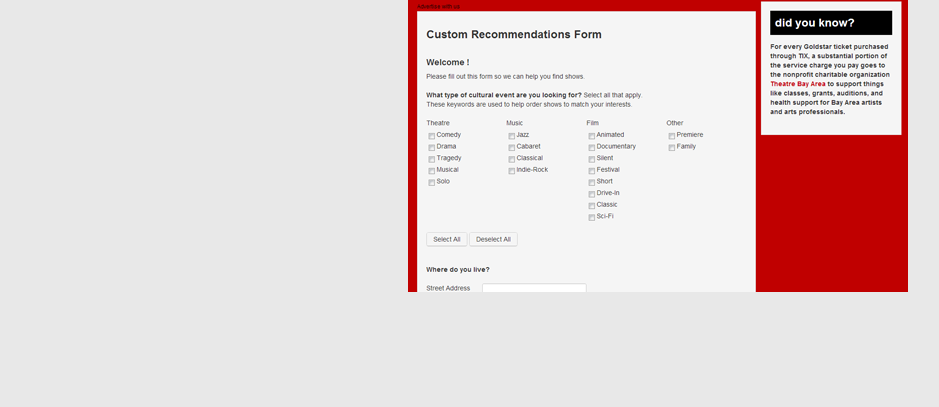
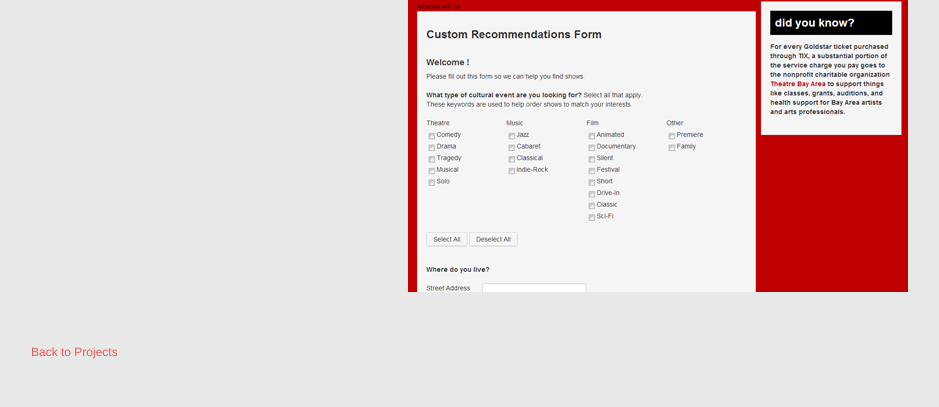
Before and after one commit to christinaguo/christinaguo, a Django app: template portfolio/templates/gamma/project.html in a window 1280 px wide. Shown: the part 548-955 px from the top of the page, without its empty margins (157-1096 px from the left). Before the commit the page ends 840 px from the top, so only its background shows below. Run offline with Django 3.2, Linux system fonts and the light colour scheme; the template is opened without the code that fills it: values that come from a table or form of the project are taken from there, others are empty; data comes from the database, SQL or seed files in the repository; parts of the project's set-up code (start-up, migrations or seed data) failed here and were passed over; some libraries are stand-ins or nearby versions.

Commit message:
navigation additions

```diff
--- a/portfolio/media/css/style.css
+++ b/portfolio/media/css/style.css
@@ -258,3 +258,31 @@
 	padding: 10px;
 	margin-left: 10px;
 }
+
+.button {
+    -webkit-box-shadow: inset 0px -3px 1px rgba(0, 0, 0, 0.45), 0px 2px 2px rgba(0, 0, 0, 0.25);
+    -moz-box-shadow: inset 0px -3px 1px rgba(0, 0, 0, 0.45), 0px 2px 2px rgba(0, 0, 0, 0.25);
+    box-shadow: inset 0px -3px 1px rgba(0, 0, 0, 0.45), 0px 2px 2px rgba(0, 0, 0, 0.25);
+    -webkit-border-radius: 3px;
+    -moz-border-radius: 3px;
+    border-radius: 3px;
+    text-shadow: 1px 1px 0px rgba(0, 0, 0, 0.5);
+}
+
+.button:active { position: relative; top: 3px;
+    -webkit-box-shadow: inset 0px -3px 1px rgba(255, 255, 255, 1), inset 0 0px 3px rgba(0, 0, 0, 0.9);
+    -moz-box-shadow: inset 0px -3px 1px rgba(255, 255, 255, 1), inset 0 0px 3px rgba(0, 0, 0, 0.9);
+    box-shadow: inset 0px -3px 1px rgba(255, 255, 255, 1), inset 0 0px 3px rgba(0, 0, 0, 0.9);
+}
+
+#back{
+	text-decoration: none;
+	color: #E65858;
+}
+
+#back_div {
+	display: inline-block;
+	padding-left: 60px;
+	padding-top: 30px;
+	padding-bottom: 40px;
+}
--- a/portfolio/media/javascript/effects.js
+++ b/portfolio/media/javascript/effects.js
@@ -69,6 +69,11 @@
 		document.location.hash = url;
 		return false;
 	});
+
+	$("#back").click(function() {
+		document.location.hash = "/projects";
+		return false;
+	});
 }
 
 $(document).ready(function() {
--- a/portfolio/templates/gamma/contact.html
+++ b/portfolio/templates/gamma/contact.html
@@ -17,8 +17,8 @@
 		christinaguo [AT] gmail.com
 	</div>
 	<div>
-		<a href="http://www.linkedin.com/pub/christina-guo/30/254/182">LinkedIn</a>
-		<a href="https://github.com/christinaguo">GitHub</a>
+		<a class="button" href="http://www.linkedin.com/pub/christina-guo/30/254/182">LinkedIn</a>
+		<a class="button" href="https://github.com/christinaguo">GitHub</a>
 	</div>
 </div>
 {% endblock %}
--- a/portfolio/templates/gamma/project.html
+++ b/portfolio/templates/gamma/project.html
@@ -34,6 +34,9 @@
 			<img src="{{project.photo_medium_link_2}}">
 		</div>
 	</div>
+	<div id="back_div">
+		<a id="back" href="../../projects/">Back to Projects</a>
+	</div>
 </div>
 
 {% endblock %}
```
Also changed, not shown: portfolio/media/images/me.jpg, portfolio/media/images/me2.jpg (added).
